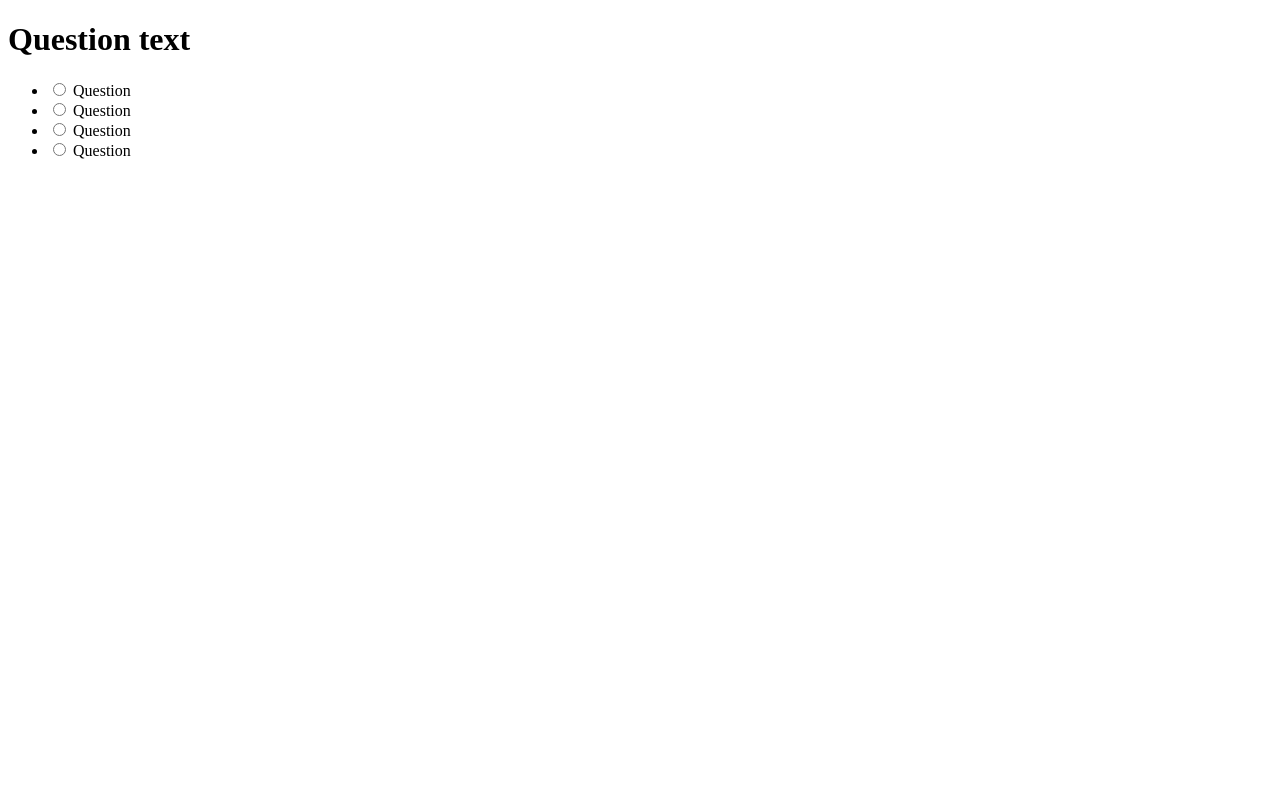
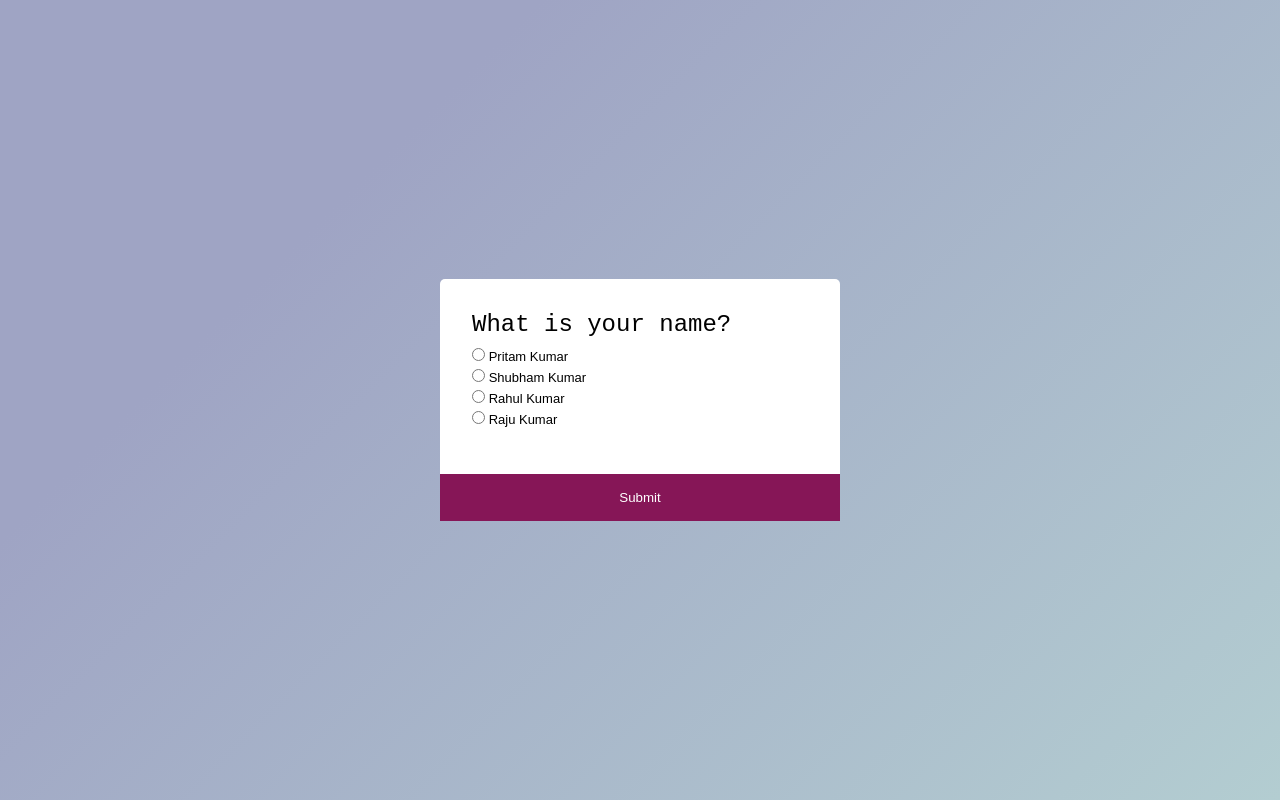
Before and after one commit to pritamkr1/quiz, a plain HTML site: page index.html in a window 1280 px wide. Drawn offline with Linux system fonts and the light colour scheme.

Commit message:
I'm still working on it

```diff
--- a/index.html
+++ b/index.html
@@ -10,20 +10,24 @@
     <body>
 
         <div class="question-container">
+            <div class="quiz-header">
             <h1 class="question-head">Question text</h1>
 
             <ul>
                 <li>
-                    <input type="radio" name="answer" id="a">
-                    <lable for="a">Question</lable>
+                    <input type="radio" name="answer" id="a" class="anwser">
+                    <label for="a" id="a-option">Question</label>
                 </li>
-                <li><input type="radio" name="answer" id="b">
-                    <lable for="b">Question</lable></li>
-                <li><input type="radio" name="answer" id="c">
-                    <lable for="c">Question</lable></li>
-                <li><input type="radio" name="answer" id="d">
-                    <lable for="d">Question</lable></li>
+                <li><input type="radio" name="answer" id="b" class="anwser">
+                    <label for="b" id="b-option">Question</label></li>
+                <li><input type="radio" name="answer" id="c" class="anwser">
+                    <label for="c" id="c-option">Question</label></li>
+                <li><input type="radio" name="answer" id="d" class="anwser">
+                    <label for="d"id="d-option">Question</label></li>
             </ul>
+        </div>
+        <p style="text-align: center;" class="done"> </p>
+            <button class="btn-check"> Submit</button>
         </div>
 
         <!--Javascript link-->
--- a/script.js
+++ b/script.js
@@ -0,0 +1,69 @@
+let question = [{
+    quiz: 'What is your name?',
+    aOption: 'Pritam Kumar',
+    bOption: 'Shubham Kumar',
+    cOption: 'Rahul Kumar',
+    dOption: 'Raju Kumar',
+}, {
+    quiz: 'where are you from',
+    aOption: 'Hazaribagh',
+    bOption: 'Ranchi',
+    cOption: 'Bokaro',
+    dOption: 'Dhanbaad',
+},{
+    quiz: 'what is your hobby',
+    aOption: 'Playing',
+    bOption: 'Coding',
+    cOption: 'reading',
+    dOption: 'Swimming',
+}, {
+    quiz: 'favourite place',
+    aOption: 'Home',
+    bOption: 'office',
+    cOption: 'Garden',
+    dOption: 'School',
+}];
+
+//Selecting items
+
+let ourQuestion = document.querySelector('.question-head');
+let optionA = document.querySelector('#a-option');
+let optionB = document.querySelector('#b-option');
+let optionC = document.querySelector('#c-option');
+let optionD = document.querySelector('#d-option');
+let doneMes = document.querySelector('.done');
+
+const submitBtn = document.querySelector('.btn-check');
+
+let quizNum = 0;
+
+
+
+function gotSelected(){
+    const answerd = document.querySelectorAll('.anwser');
+    answerd.forEach(function(eachClass){
+    console.log(eachClass.checked);
+    })
+}
+//window.addEventListener('DOMcontentLoaded', function(){}
+firstQuiz();
+
+function firstQuiz(){
+    var showFirstQuiz = question[quizNum];
+    ourQuestion.textContent = showFirstQuiz.quiz;
+    optionA.textContent = showFirstQuiz.aOption;
+    optionB.textContent = showFirstQuiz.bOption;
+    optionC.textContent = showFirstQuiz.cOption;
+    optionD.textContent = showFirstQuiz.dOption;
+}
+
+submitBtn.addEventListener('click', function(){
+    gotSelected();
+    quizNum++;
+    if(quizNum < question.length){
+        firstQuiz();
+    } else{
+        var message = 'You are done!!';
+        doneMes.textContent = message;
+    }
+})
--- a/style.css
+++ b/style.css
@@ -0,0 +1,66 @@
+*{
+    padding: 0;
+    margin: 0;
+    box-sizing: border-box;
+}
+
+body{
+    display: flex;
+    justify-content: center;
+    align-items: center;
+    height: 100vh;
+    background-color: #b3cdd1;
+    background-image: linear-gradient(315deg, #b3cdd1 0%, #9fa4c4 74%);
+
+}
+
+.question-container{
+    background-color: #fff;
+    width: 400px;
+    max-width: 100%;
+    border-radius: 5px;
+}
+
+.quiz-header{
+    padding: 2rem;
+}
+
+ul {
+    list-style-type: none;
+    padding: 0;
+}
+ul li {
+    margin: 5px 0;
+    font-size: small;
+
+    font-family: sans-serif;
+}
+ul li label {
+    cursor: pointer;
+}
+.btn-check{
+    width: 100%;
+    border: none;
+    padding: 1rem;
+    transition: 0.3s ease-in-out;
+    cursor: pointer;
+    background-color: #861657;
+    outline: 0;
+    color: #fff;
+
+}
+.question-head{
+    font-family: monospace;
+    font-weight: 300;
+    font-size: 1.5rem;
+    margin-bottom: 10px;
+}
+
+input[type=radio]{
+    color: blue;
+}
+
+.done{
+    color: rgba(46, 45, 45, 0.644);
+    margin: 10px 0;
+}
```
